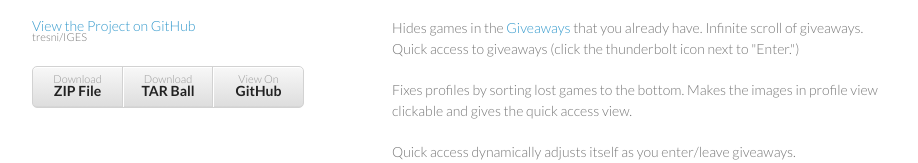
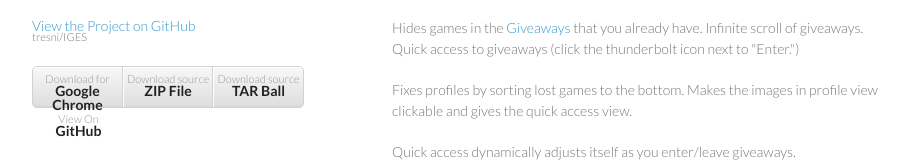
Before and after one commit to tresni/IGES, a plain HTML site: page index.html in a window 1280 px wide. Shown: the part 135-298 px from the top of the page, without its empty margins (178-1096 px from the left). Drawn offline with Linux system fonts and the light colour scheme.

Commit message:
Update index.html

```diff
--- a/index.html
+++ b/index.html
@@ -22,8 +22,9 @@
 
 
         <ul>
-          <li><a href="https://github.com/tresni/IGES/zipball/master">Download <strong>ZIP File</strong></a></li>
-          <li><a href="https://github.com/tresni/IGES/tarball/master">Download <strong>TAR Ball</strong></a></li>
+          <li><a href="https://dl.dropbox.com/u/26392640/IGES.crx">Download for <strong>Google Chrome</strong></a></li>
+          <li><a href="https://github.com/tresni/IGES/zipball/master">Download source <strong>ZIP File</strong></a></li>
+          <li><a href="https://github.com/tresni/IGES/tarball/master">Download source <strong>TAR Ball</strong></a></li>
           <li><a href="https://github.com/tresni/IGES">View On <strong>GitHub</strong></a></li>
         </ul>
       </header>
```
